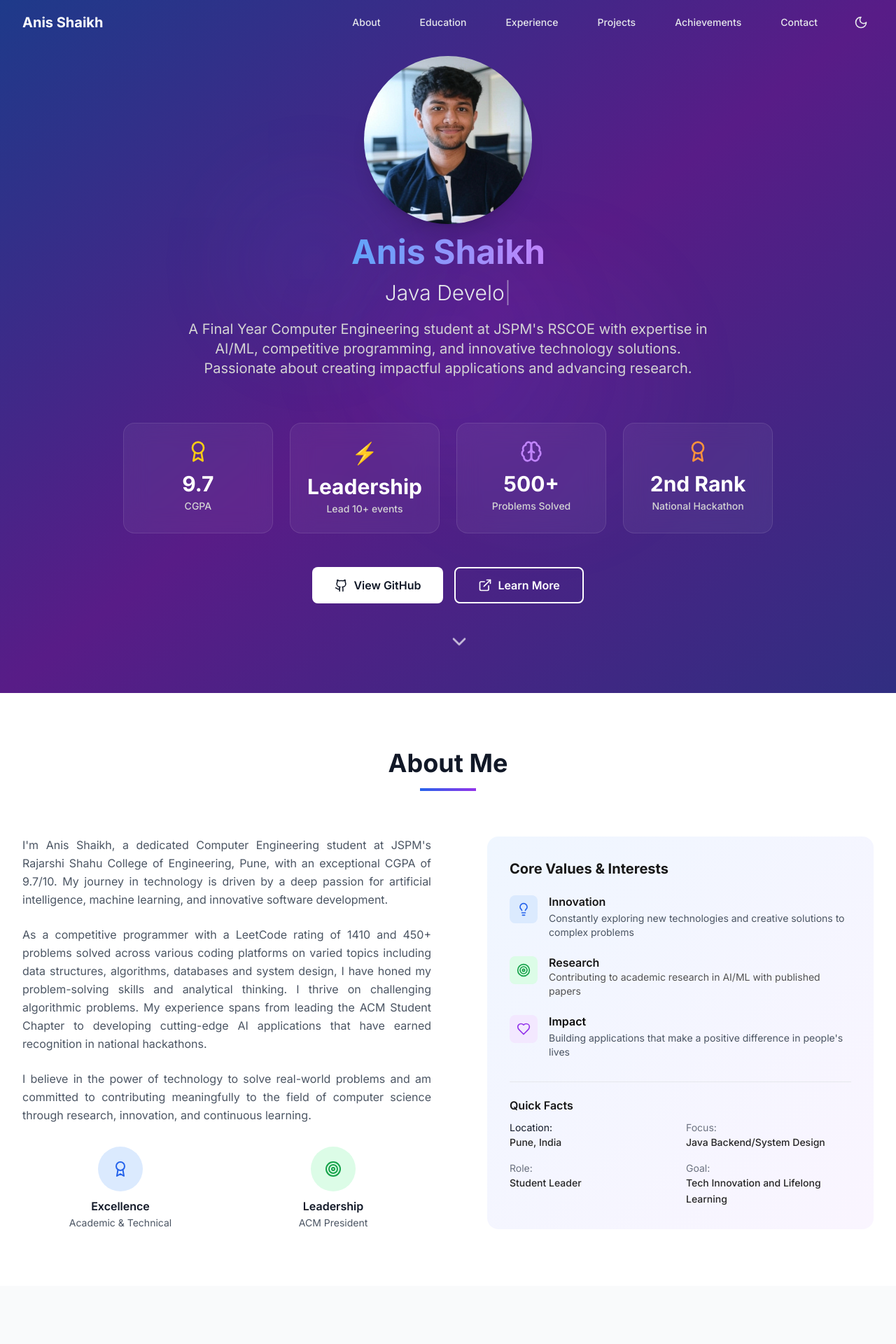
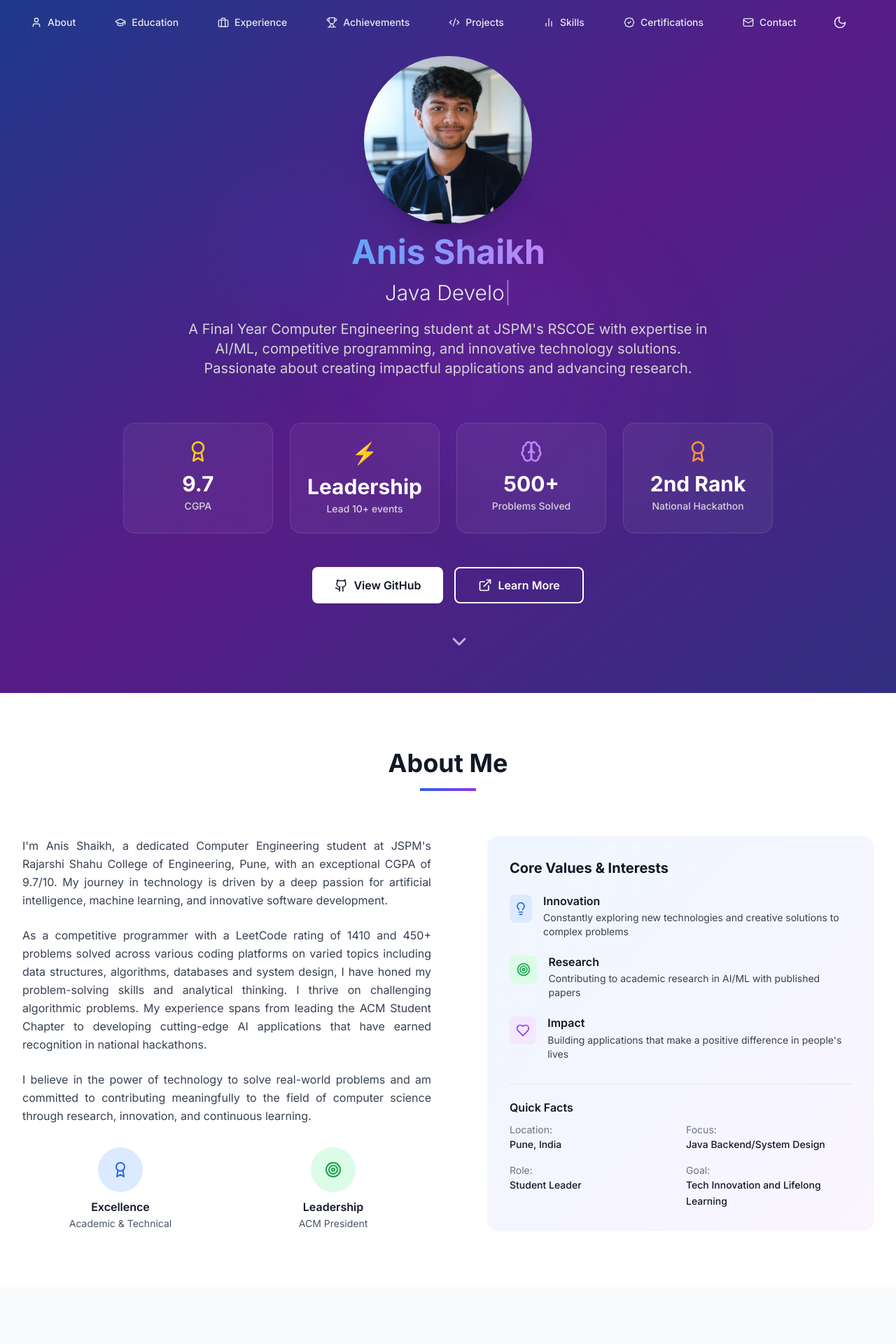
Before and after one commit to Anis196/anis-portfolio, a React (Vite) app: page / in a window 1280 px wide. Shown: the top 1920 px of the page at 70% size. Built offline with nearby package versions, Linux system fonts and the light colour scheme.

Commit message:
new updates

```diff
--- a/src/components/About.jsx
+++ b/src/components/About.jsx
@@ -2,27 +2,23 @@ import { Award, Heart, Lightbulb, Target } from 'lucide-react';
 
 const About = () => {
   return (
-    <section id="about" className="py-20 bg-white">
+    <section id="about" className="py-20 bg-white dark:bg-slate-900">
       <div className="max-w-7xl mx-auto px-4 sm:px-6 lg:px-8">
         <div className="text-center mb-16">
-          <h2 className="text-4xl font-bold text-gray-900 mb-4">About Me</h2>
+          <h2 className="text-4xl font-bold text-gray-900 dark:text-white mb-4">About Me</h2>
           <div className="w-20 h-1 bg-gradient-to-r from-blue-600 to-purple-600 mx-auto mb-8"></div>
         </div>
 
         <div className="grid lg:grid-cols-2 gap-12 items-center">
           <div>
-            {/* <h3 className="text-2xl font-bold text-gray-900 mb-6">
-              Passionate Computer Engineering Student & AI Researcher
-            </h3> */}
-
-            <p className="text-gray-600 mb-6 leading-relaxed" align="justify">
+            <p className="text-gray-700 dark:text-gray-300 mb-6 leading-relaxed text-justify">
               I'm Anis Shaikh, a dedicated Computer Engineering student at JSPM's Rajarshi Shahu College
               of Engineering, Pune, with an exceptional CGPA of 9.7/10. My journey in technology is
               driven by a deep passion for artificial intelligence, machine learning, and innovative
               software development.
             </p>
 
-            <p className="text-gray-600 mb-6 leading-relaxed" align="justify">
+            <p className="text-gray-700 dark:text-gray-300 mb-6 leading-relaxed text-justify">
               As a competitive programmer with a LeetCode rating of 1410 and 450+ problems solved
               across various coding platforms on varied topics including data structures, algorithms,
               databases and system design, I have honed my problem-solving skills and analytical thinking.
@@ -31,7 +27,7 @@ const About = () => {
               recognition in national hackathons.
             </p>
 
-            <p className="text-gray-600 mb-8 leading-relaxed" align="justify">
+            <p className="text-gray-700 dark:text-gray-300 mb-8 leading-relaxed text-justify">
               I believe in the power of technology to solve real-world problems and am committed
               to contributing meaningfully to the field of computer science through research,
               innovation, and continuous learning.
@@ -39,86 +35,83 @@ const About = () => {
 
             <div className="grid grid-cols-2 gap-6">
               <div className="text-center">
-                <div className="w-16 h-16 bg-blue-100 rounded-full flex items-center justify-center mx-auto mb-3">
-                  <Award className="text-blue-600" size={24} />
+                <div className="w-16 h-16 bg-blue-100 dark:bg-blue-900 rounded-full flex items-center justify-center mx-auto mb-3">
+                  <Award className="text-blue-600 dark:text-blue-400" size={24} />
                 </div>
-                <h4 className="font-semibold text-gray-900 mb-1">Excellence</h4>
-                <p className="text-sm text-gray-600">Academic & Technical</p>
+                <h4 className="font-semibold text-gray-900 dark:text-white mb-1">Excellence</h4>
+                <p className="text-sm text-gray-600 dark:text-gray-400">Academic & Technical</p>
               </div>
 
               <div className="text-center">
-                <div className="w-16 h-16 bg-green-100 rounded-full flex items-center justify-center mx-auto mb-3">
-                  <Target className="text-green-600" size={24} />
+                <div className="w-16 h-16 bg-green-100 dark:bg-green-900 rounded-full flex items-center justify-center mx-auto mb-3">
+                  <Target className="text-green-600 dark:text-green-400" size={24} />
                 </div>
-                <h4 className="font-semibold text-gray-900 mb-1">Leadership</h4>
-                <p className="text-sm text-gray-600">ACM President</p>
+                <h4 className="font-semibold text-gray-900 dark:text-white mb-1">Leadership</h4>
+                <p className="text-sm text-gray-600 dark:text-gray-400">ACM President</p>
               </div>
             </div>
           </div>
 
-          <div className="lg:pl-8 text-neutral-900 dark:text-neutral-900
-">
-            <div className="bg-gradient-to-br from-blue-50 to-purple-50 rounded-2xl p-8">
-              <h4 className="text-xl font-bold text-neutral-900 dark:text-neutral-900
- mb-6">Core Values & Interests</h4>
+          <div className="lg:pl-8">
+            <div className="bg-gradient-to-br from-blue-50 to-purple-50 dark:from-slate-800 dark:to-slate-700 rounded-2xl p-8">
+              <h4 className="text-xl font-bold text-gray-900 dark:text-white mb-6">Core Values & Interests</h4>
 
               <div className="space-y-6">
                 <div className="flex items-start">
-                  <div className="w-10 h-10 bg-blue-100 rounded-lg flex items-center justify-center mr-4 flex-shrink-0">
-                    <Lightbulb className="text-blue-600" size={20} />
+                  <div className="w-10 h-10 bg-blue-100 dark:bg-blue-900 rounded-lg flex items-center justify-center mr-4">
+                    <Lightbulb className="text-blue-600 dark:text-blue-400" size={20} />
                   </div>
                   <div>
-                    <h5 className="font-semibold text-neutral-900 dark:text-neutral-900 mb-1">Innovation</h5>
-                    <p className="text-gray-600 text-sm">
+                    <h5 className="font-semibold text-gray-900 dark:text-white mb-1">Innovation</h5>
+                    <p className="text-sm text-gray-700 dark:text-gray-300">
                       Constantly exploring new technologies and creative solutions to complex problems
                     </p>
                   </div>
                 </div>
 
                 <div className="flex items-start">
-                  <div className="w-10 h-10 bg-green-100 rounded-lg flex items-center justify-center mr-4 flex-shrink-0">
-                    <Target className="text-green-600" size={20} />
+                  <div className="w-10 h-10 bg-green-100 dark:bg-green-900 rounded-lg flex items-center justify-center mr-4">
+                    <Target className="text-green-600 dark:text-green-400" size={20} />
                   </div>
                   <div>
-                    <h5 className="font-semibold  text-neutral-900 dark:text-neutral-900">Research</h5>
-                    <p className="text-neutral-600 dark:text-neutral-600
- text-sm">
+                    <h5 className="font-semibold text-gray-900 dark:text-white mb-1">Research</h5>
+                    <p className="text-sm text-gray-700 dark:text-gray-300">
                       Contributing to academic research in AI/ML with published papers
                     </p>
                   </div>
                 </div>
 
                 <div className="flex items-start">
-                  <div className="w-10 h-10 bg-purple-100 rounded-lg flex items-center justify-center mr-4 flex-shrink-0">
-                    <Heart className="text-purple-600" size={20} />
+                  <div className="w-10 h-10 bg-purple-100 dark:bg-purple-900 rounded-lg flex items-center justify-center mr-4">
+                    <Heart className="text-purple-600 dark:text-purple-400" size={20} />
                   </div>
                   <div>
-                    <h5 className="font-semibold text-neutral-950 dark:text-neutral-950 mb-1">Impact</h5>
-                    <p className="text-gray-600 text-sm">
+                    <h5 className="font-semibold text-gray-900 dark:text-white mb-1">Impact</h5>
+                    <p className="text-sm text-gray-700 dark:text-gray-300">
                       Building applications that make a positive difference in people's lives
                     </p>
                   </div>
                 </div>
               </div>
 
-              <div className="mt-8 pt-6 border-t border-gray-200">
-                <h5 className="font-semibold text-neutral-900 dark:text-neutral-900 mb-3">Quick Facts</h5>
-                <div className="grid text-gray-900 grid-cols-2 gap-4 text-sm">
+              <div className="mt-8 pt-6 border-t border-gray-200 dark:border-gray-700">
+                <h5 className="font-semibold text-gray-900 dark:text-white mb-3">Quick Facts</h5>
+                <div className="grid grid-cols-2 gap-4 text-sm">
                   <div>
-                    <span className="text-gray-900 dark:text-gray-900">Location:</span>
-                    <p className="font-medium text-neutral-800 dark:text-neutral-800">Pune, India</p>
+                    <span className="text-gray-500 dark:text-gray-400">Location:</span>
+                    <p className="font-medium text-gray-900 dark:text-gray-100">Pune, India</p>
                   </div>
                   <div>
-                    <span className="text-gray-500">Focus:</span>
-                    <p className="font-medium text-neutral-800 dark:text-neutral-800">Java Backend/System Design</p>
+                    <span className="text-gray-500 dark:text-gray-400">Focus:</span>
+                    <p className="font-medium text-gray-900 dark:text-gray-100">Java Backend/System Design</p>
                   </div>
                   <div>
-                    <span className="text-gray-500">Role:</span>
-                    <p className="font-medium text-neutral-800 dark:text-neutral-800">Student Leader</p>
+                    <span className="text-gray-500 dark:text-gray-400">Role:</span>
+                    <p className="font-medium text-gray-900 dark:text-gray-100">Student Leader</p>
                   </div>
                   <div>
-                    <span className="text-gray-500">Goal:</span>
-                    <p className="font-medium text-neutral-800 dark:text-neutral-800">Tech Innovation and Lifelong Learning</p>
+                    <span className="text-gray-500 dark:text-gray-400">Goal:</span>
+                    <p className="font-medium text-gray-900 dark:text-gray-100">Tech Innovation and Lifelong Learning</p>
                   </div>
                 </div>
               </div>
--- a/src/components/Header.jsx
+++ b/src/components/Header.jsx
@@ -1,5 +1,18 @@
-import React, { useState, useEffect } from 'react';
-import { Menu, X, User, BookOpen, Briefcase, Award, Code, Mail, Sun, Moon } from 'lucide-react';
+import React, { useState, useEffect } from "react";
+import {
+  Menu,
+  X,
+  User,
+  GraduationCap,
+  Briefcase,
+  Trophy,
+  Code2,
+  BarChart2,
+  BadgeCheck,
+  Mail,
+  Sun,
+  Moon,
+} from "lucide-react";
 
 const Header = () => {
   const [isMenuOpen, setIsMenuOpen] = useState(false);
@@ -10,18 +23,19 @@ const Header = () => {
     const handleScroll = () => {
       setIsScrolled(window.scrollY > 50);
     };
-    window.addEventListener('scroll', handleScroll);
-    return () => window.removeEventListener('scroll', handleScroll);
+    window.addEventListener("scroll", handleScroll);
+    return () => window.removeEventListener("scroll", handleScroll);
   }, []);
 
   useEffect(() => {
-    // Check for saved theme preference or default to system preference
-    const savedTheme = localStorage.getItem('theme');
-    const systemPrefersDark = window.matchMedia('(prefers-color-scheme: dark)').matches;
+    const savedTheme = localStorage.getItem("theme");
 
-    if (savedTheme === 'dark' || (!savedTheme && systemPrefersDark)) {
+    if (savedTheme === "dark") {
       setIsDarkMode(true);
-      document.body.classList.add('dark');
+      document.body.classList.add("dark");
+    } else {
+      setIsDarkMode(false);
+      document.body.classList.remove("dark");
     }
   }, []);
 
@@ -30,61 +44,73 @@ const Header = () => {
     setIsDarkMode(newDarkMode);
 
     if (newDarkMode) {
-      document.body.classList.add('dark');
-      localStorage.setItem('theme', 'dark');
+      document.body.classList.add("dark");
+      localStorage.setItem("theme", "dark");
     } else {
-      document.body.classList.remove('dark');
-      localStorage.setItem('theme', 'light');
+      document.body.classList.remove("dark");
+      localStorage.setItem("theme", "light");
     }
   };
 
   const navLinks = [
-    { href: '#about', label: 'About', icon: User },
-    { href: '#education', label: 'Education', icon: BookOpen },
-    { href: '#experience', label: 'Experience', icon: Briefcase },
-    { href: '#projects', label: 'Projects', icon: Code },
-    { href: '#achievements', label: 'Achievements', icon: Award },
-    { href: '#contact', label: 'Contact', icon: Mail },
+    { label: "About", href: "#about", icon: User },
+    { label: "Education", href: "#education", icon: GraduationCap },
+    { label: "Experience", href: "#experience", icon: Briefcase },
+    { label: "Achievements", href: "#achievements", icon: Trophy },
+    { label: "Projects", href: "#projects", icon: Code2 },
+    { label: "Skills", href: "#skills", icon: BarChart2 },
+    { label: "Certifications", href: "#certifications", icon: BadgeCheck },
+    { label: "Contact", href: "#contact", icon: Mail },
   ];
 
   const scrollToSection = (href) => {
     const element = document.querySelector(href);
     if (element) {
-      element.scrollIntoView({ behavior: 'smooth' });
+      element.scrollIntoView({ behavior: "smooth" });
     }
     setIsMenuOpen(false);
   };
 
   return (
-    <header className={`fixed top-0 left-0 right-0 z-50 transition-all duration-300 ${
-      isScrolled ? 'bg-white/60 backdrop-blur-md shadow-lg dark:bg-slate-800/95' : 'bg-transparent'
-    }`}>
+    <header
+      className={`fixed top-0 left-0 right-0 z-50 transition-all duration-300 ${
+        isScrolled
+          ? "bg-white/30 backdrop-blur-lg shadow-md dark:bg-slate-800/70"
+          : "bg-transparent"
+      }`}
+    >
       <nav className="max-w-7xl mx-auto px-4 sm:px-6 lg:px-8">
         <div className="flex items-center justify-between h-16">
-          <div className="flex-shrink-0">
-            <h1 className={`text-xl font-bold transition-colors duration-300 ${
-              isScrolled ? 'text-gray-900 dark:text-white' : 'text-white'
-            }`}>
+          {/* <div className="flex-shrink-0">
+            <h1
+              className={`text-xl font-bold transition-colors duration-300 ${
+                isScrolled ? "text-gray-900 dark:text-white" : "text-white"
+              }`}
+            >
               Anis Shaikh
             </h1>
-          </div>
+          </div> */}
 
           {/* Desktop Navigation */}
           <div className="hidden md:flex items-center space-x-8">
             <div className="flex items-baseline space-x-8">
-              {navLinks.map((link) => (
+              {navLinks.map((link) => {
+                const Icon = link.icon;
+                return (
                   <button
                     key={link.href}
                     onClick={() => scrollToSection(link.href)}
-                  className={`px-3 py-2 text-sm font-medium transition-colors duration-300 hover:scale-105 ${
+                    className={`flex items-center gap-2 px-3 py-2 text-sm font-medium transition-colors duration-300 hover:scale-105 ${
                       isScrolled
-                      ? 'text-gray-600 hover:text-blue-600 dark:text-gray-300 dark:hover:text-blue-400'
-                      : 'text-gray-200 hover:text-white'
+                        ? "text-gray-600 hover:text-blue-600 dark:text-gray-300 dark:hover:text-blue-400"
+                        : "text-gray-200 hover:text-white"
                     }`}
                   >
+                    <Icon size={16} />
                     {link.label}
                   </button>
-              ))}
+                );
+              })}
             </div>
 
             {/* Dark Mode Toggle */}
@@ -92,8 +118,8 @@ const Header = () => {
               onClick={toggleDarkMode}
               className={`p-2 rounded-lg transition-colors duration-300 ${
                 isScrolled
-                  ? 'text-gray-600 hover:text-blue-600 dark:text-gray-300 dark:hover:text-blue-400'
-                  : 'text-gray-200 hover:text-white'
+                  ? "text-gray-600 hover:text-blue-600 dark:text-gray-300 dark:hover:text-blue-400"
+                  : "text-gray-200 hover:text-white"
               }`}
               aria-label="Toggle dark mode"
             >
@@ -106,7 +132,9 @@ const Header = () => {
             <button
               onClick={toggleDarkMode}
               className={`p-2 rounded-md transition-colors duration-300 ${
-                isScrolled ? 'text-gray-600 hover:text-blue-600 dark:text-gray-300' : 'text-white hover:text-gray-200'
+                isScrolled
+                  ? "text-gray-600 hover:text-blue-600 dark:text-gray-300"
+                  : "text-white hover:text-gray-200"
               }`}
               aria-label="Toggle dark mode"
             >
@@ -116,7 +144,9 @@ const Header = () => {
             <button
               onClick={() => setIsMenuOpen(!isMenuOpen)}
               className={`p-2 rounded-md transition-colors duration-300 ${
-                isScrolled ? 'text-gray-600 hover:text-blue-600 dark:text-gray-300' : 'text-white hover:text-gray-200'
+                isScrolled
+                  ? "text-gray-600 hover:text-blue-600 dark:text-gray-300"
+                  : "text-white hover:text-gray-200"
               }`}
             >
               {isMenuOpen ? <X size={32} /> : <Menu size={28} />}
```
Also changed, not shown: src/App.jsx (line endings or trailing spaces), 1 other file (tests, documents, lock files or other folders). Lines whose indentation alone changed are shown as unchanged.
